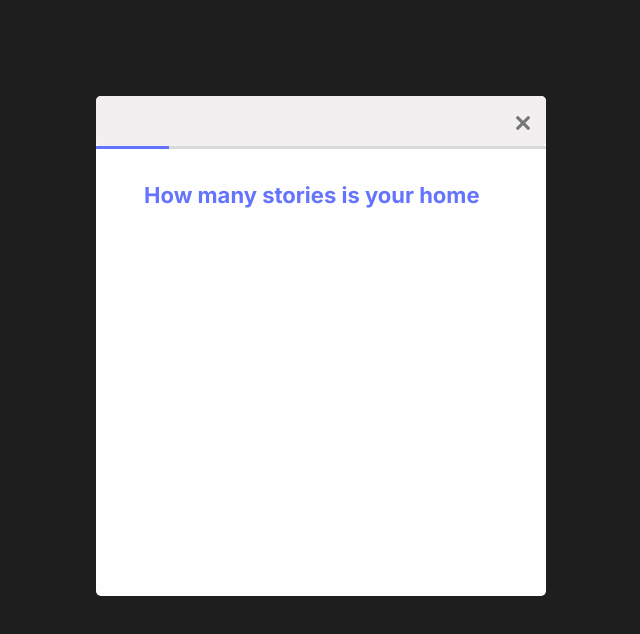
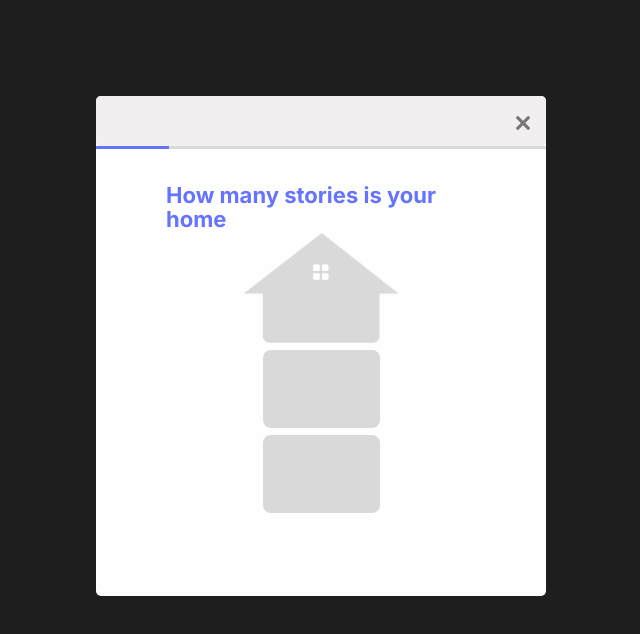
Before and after one commit to arn3870/NextJs-pop-up-screen, a Next.js app: page / in a window 1280 px wide. Shown: the top 634 px of the page, without its empty margins (0-640 px from the left). Built offline with nearby package versions, Linux system fonts and the light colour scheme.

Commit message:
card 1 complete

```diff
--- a/src/app/globals.css
+++ b/src/app/globals.css
@@ -1,9 +1,6 @@
 :root {
   --max-width: 1100px;
   --border-radius: 12px;
-  --font-mono: ui-monospace, Menlo, Monaco, 'Cascadia Mono', 'Segoe UI Mono',
-    'Roboto Mono', 'Oxygen Mono', 'Ubuntu Monospace', 'Source Code Pro',
-    'Fira Mono', 'Droid Sans Mono', 'Courier New', monospace;
 
   --background-start-rgb: 214, 219, 220;
   --background-end-rgb: 255, 255, 255;
--- /dev/null
+++ b/src/components/StoriesModal.js
@@ -0,0 +1,20 @@
+import React, { useState } from "react";
+import styles from "./css/StoriesModal.module.css";
+
+const Modal = () => {
+  return (
+    <div className={styles.wrapper}>
+      <div className={styles.textClass}>How many stories is your home</div>
+      <div className={styles.cancel} />
+      <div className={styles.Rectangle6} />
+      <div className={styles.Rectangle7} />
+      <div className={styles.modalClass} />
+      <div className={styles.union}/>
+      <div className={styles.vector}/>
+      <div className={styles.Rectangle11}/>
+      <div className={styles.Rectangle13}/>
+    </div>
+  );
+};
+
+export default Modal;
--- a/src/components/css/testModal.module.css
+++ b/src/components/css/StoriesModal.module.css
@@ -32,7 +32,6 @@
   left: calc(50% - 155.57px / 2 - 0.6px);
   top: calc(50% - 109.66px / 2 - 58.17px);
   background: url(../../../public/Union.png);
-  /* background: #d9d9d9; */
 }
 
 .leftArrow {
@@ -64,7 +63,7 @@
 
 .textClass {
   position: absolute;
-  left: 48px;
+  left: 70px;
   right: 50px;
   top: 87px;
   bottom: 383px;
@@ -73,6 +72,48 @@
   font-weight: 700;
   font-size: 22px;
   line-height: 111.52%;
-  /* or 25px */
   color: #6574ff;
 }
+
+.vector {
+  position: absolute;
+  width: 15.38px;
+  height: 15.38px;
+  left: calc(50% - 15.38px / 2 - 0.15px);
+  top: calc(50% - 15.38px / 2 - 73.89px);
+  border-radius: 1px;
+  background-color: #FFFEFE;
+  background: url(../../../public/Vector.png);
+}
+
+.p {
+  font-family: "Inter";
+  font-style: normal;
+  font-weight: 600;
+  font-size: 22px;
+  line-height: 111.52%;
+  margin: auto;
+  display: flex;
+  color: #6574ff;
+  width: 12.8px;
+  height: 25px;
+}
+
+.Rectangle11 {
+  position: absolute;
+  width: 117px;
+  height: 78px;
+  left: calc(50% - 117px / 2 + 0.5px);
+  top: calc(50% - 78px / 2 + 43px);
+  background: #d9d9d9;
+  border-radius: 8px;
+}
+.Rectangle13 {
+  position: absolute;
+  width: 117px;
+  height: 78px;
+  left: calc(50% - 117px/2);
+  top: calc(50% - 78px/2 + 128px);
+  background: #D9D9D9;
+  border-radius: 8px;
+}
--- a/src/components/testmodal.js
+++ /dev/null
@@ -1,103 +0,0 @@
-import React, { useState } from "react";
-import styles from "./css/testModal.module.css";
-// import "./modal.css";
-
-// const Modal = () => {
-//   const [showModal, setShowModal] = useState(false);
-//   const [showButton, setShowButton] = useState(true);
-//   const [step, setStep] = useState(1);
-//   const [stories, setStories] = useState(0);
-//   const [garage, setGarage] = useState(false);
-//   const [cars, setCars] = useState(0);
-
-// //   const handleHideButton = () => {
-// //     setHideButton(false)
-// //     setStep(1)
-// //   }
-//   const handleCloseModal = () => {
-//     setShowModal(false);
-//     setStep(1);
-//   };
-
-//   const handleStep1 = (stories) => {
-//     setStories(stories);
-//     setStep(2);
-//   };
-
-//   const handleStep2 = (garage) => {
-//     setGarage(garage);
-//     setStep(3);
-//   };
-
-//   const handleStep3 = (cars) => {
-//     setCars(cars);
-//   };
-
-//   return (
-//     <div >
-//       { showButton && <button onClick={() => setShowModal(true) && setShowButton(false)}>Open Modal</button>}
-//       {showModal && (
-//         <div className={styles.wrapper}>
-//           <div className={styles.modalClass}>
-//             <div >
-//               {step !== 1 && (
-//                 <div className={styles.leftArrow} onClick={() => setStep(step - 1)}>
-//                   <i className="cross" />
-//                 </div>
-//               )}
-//               <button onClick={handleCloseModal}>
-//                 <i className="fa fa-times" />
-//               </button>
-//             </div>
-//             <div className="modal-body">
-//               {step === 1 && (
-//                 <>
-//                   <h3>How many stories are in your home?</h3>
-//                   <button onClick={() => handleStep1(1)}>1</button>
-//                   <button onClick={() => handleStep1(2)}>2</button>
-//                   <button onClick={() => handleStep1(3)}>3</button>
-//                 </>
-//               )}
-//               {step === 2 && (
-//                 <>
-//                   <h3>Do you have a garage?</h3>
-//                   <button onClick={() => handleStep2(true)}>Yes</button>
-//                   <button onClick={() => handleStep2(false)}>No</button>
-//                 </>
-//               )}
-//               {step === 3 && (
-//                 <>
-//                   <h3>How many cars fit in your garage?</h3>
-//                   <button onClick={() => handleStep3(1)}>1</button>
-//                   <button onClick={() => handleStep3(2)}>2</button>
-//                   <button onClick={() => handleStep3(3)}>3</button>
-//                   <button onClick={() => handleStep3(4)}>4</button>
-//                 </>
-//               )}
-//             </div>
-//             <div className="modal-footer">
-//               <h3>
-//                 Stories: {stories}, Garage: {garage ? "Yes" : "No"}, Cars:{cars}
-//               </h3>
-//             </div>
-//           </div>
-//         </div>
-//       )}
-//     </div>
-//   );
-// };
-
-const Modal = () => {
-  return (
-    <div className={styles.wrapper}>
-      <div className={styles.textClass}>How many stories is your home</div>
-      <div className={styles.cancel} />
-      <div className={styles.Rectangle6} />
-      <div className={styles.Rectangle7} />
-      <div className={styles.modalClass}>
-      </div>
-    </div>
-  );
-};
-
-export default Modal;
--- a/src/layout/Modals.js
+++ b/src/layout/Modals.js
@@ -1,7 +1,7 @@
 "use client";
 
 import React from "react";
-import Modal from "@/components/testmodal";
+import Modal from "@/components/StoriesModal";
 
 const StoriesModals = () => {
 
```
Also changed, not shown: public/Vector.png (added).
